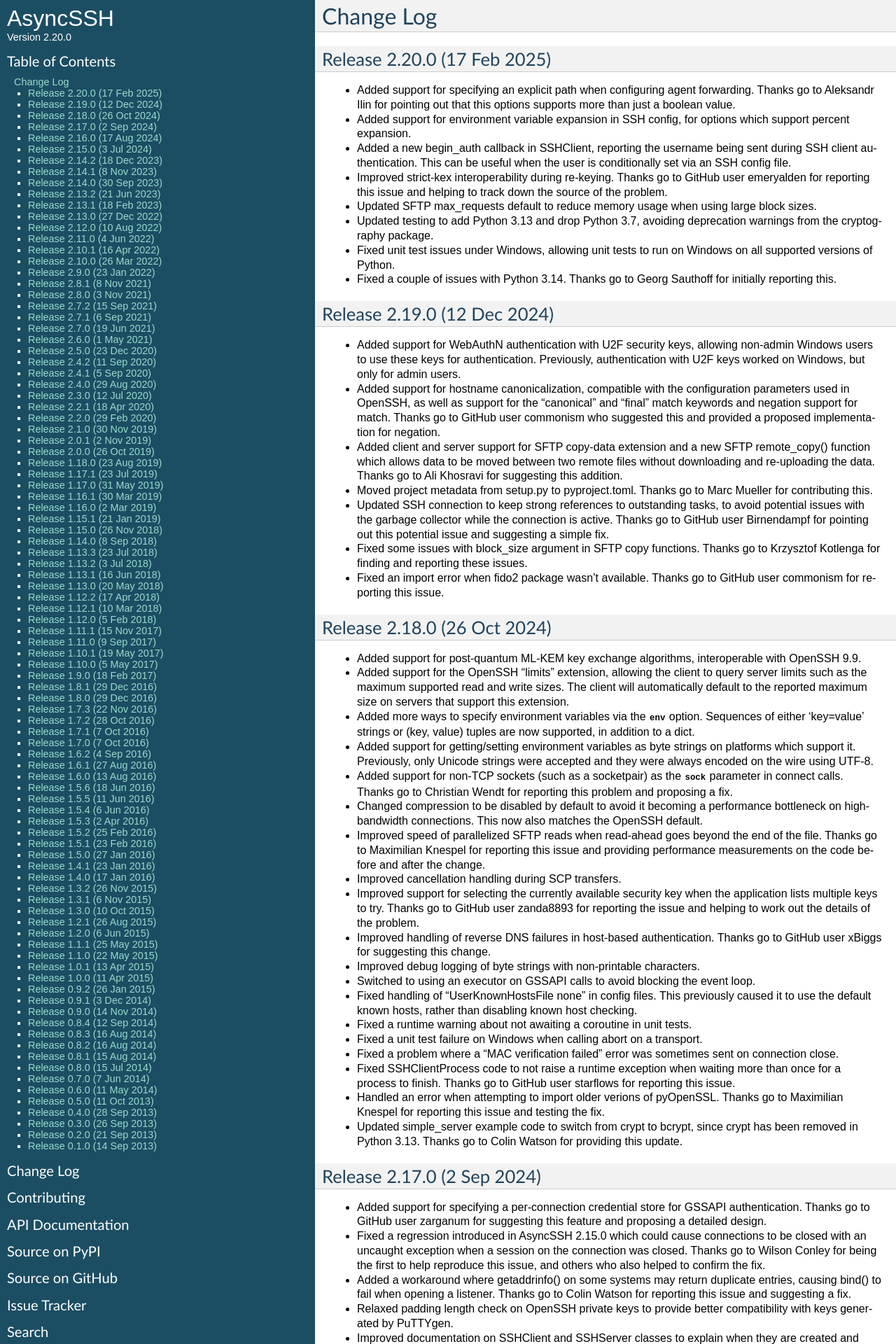
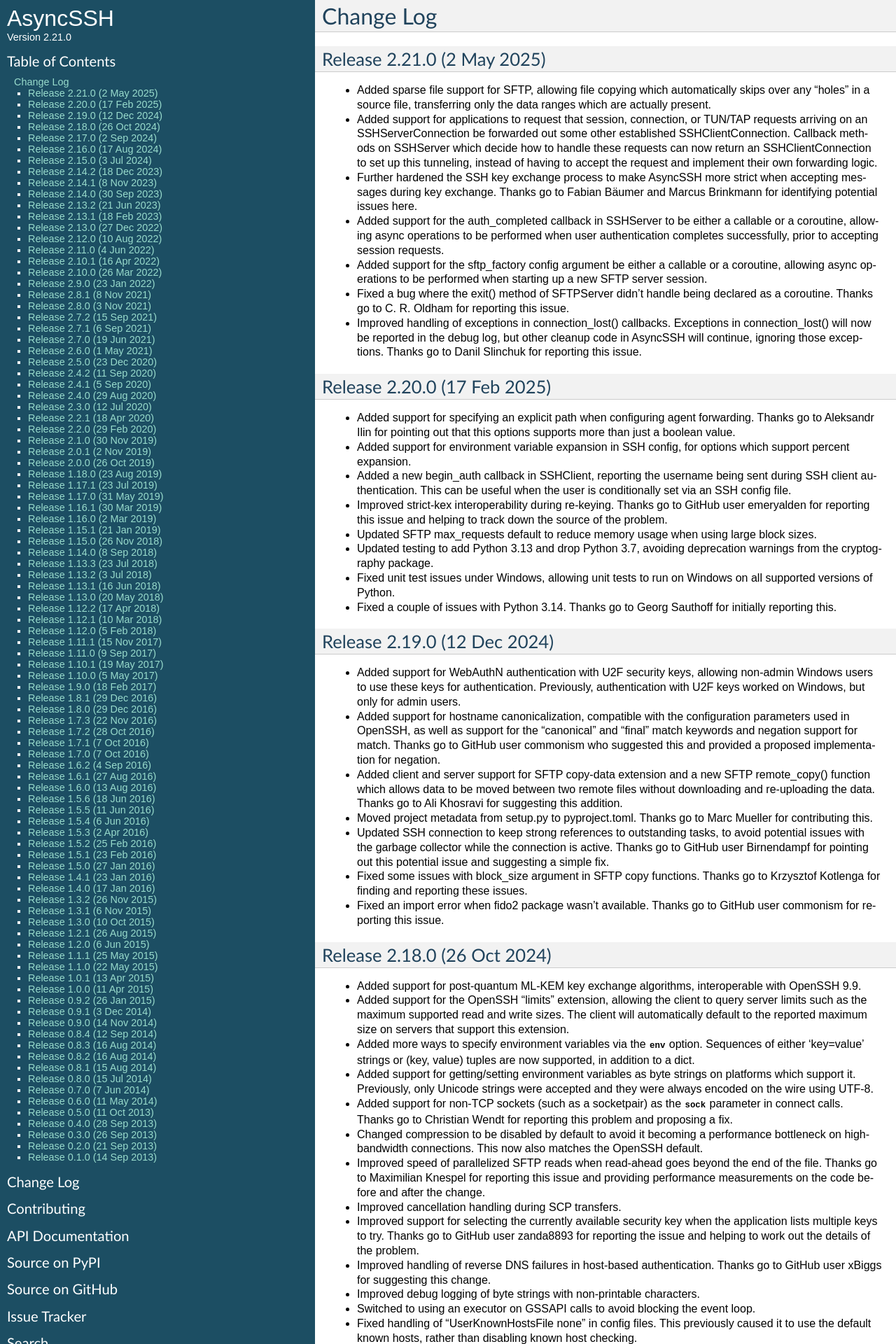
Before and after one commit to ronf/asyncssh, a Sphinx documentation site: the page built from docs/changes.rst, in a window 1280 px wide. Shown: the top 1920 px of the page at 70% size. Built offline with Sphinx 7.4.7, drawn with Linux system fonts in a browser that asks for light colours.

Commit message:
Bump version number up to 2.21.0 and update change log

```diff
--- a/asyncssh/version.py
+++ b/asyncssh/version.py
@@ -26,4 +26,4 @@ __author_email__ = 'ronf@timeheart.net'
 
 __url__ = 'http://asyncssh.timeheart.net'
 
-__version__ = '2.20.0'
+__version__ = '2.21.0'
--- a/docs/changes.rst
+++ b/docs/changes.rst
@@ -2,6 +2,44 @@
 
 Change Log
 ==========
+
+Release 2.21.0 (2 May 2025)
+---------------------------
+
+* Added sparse file support for SFTP, allowing file copying which
+  automatically skips over any "holes" in a source file, transferring
+  only the data ranges which are actually present.
+
+* Added support for applications to request that session, connection,
+  or TUN/TAP requests arriving on an SSHServerConnection be forwarded
+  out some other established SSHClientConnection. Callback methods on
+  SSHServer which decide how to handle these requests can now return
+  an SSHClientConnection to set up this tunneling, instead of having
+  to accept the request and implement their own forwarding logic.
+
+* Further hardened the SSH key exchange process to make AsyncSSH
+  more strict when accepting messages during key exchange. Thanks
+  go to Fabian Bäumer and Marcus Brinkmann for identifying potential
+  issues here.
+
+* Added support for the auth_completed callback in SSHServer to
+  be either a callable or a coroutine, allowing async operations
+  to be performed when user authentication completes successfully,
+  prior to accepting session requests.
+
+* Added support for the sftp_factory config argument be either a
+  callable or a coroutine, allowing async operations to be performed
+  when starting up a new SFTP server session.
+
+* Fixed a bug where the exit() method of SFTPServer didn't handle
+  being declared as a coroutine. Thanks go to C. R. Oldham for
+  reporting this issue.
+
+* Improved handling of exceptions in connection_lost() callbacks.
+  Exceptions in connection_lost() will now be reported in the
+  debug log, but other cleanup code in AsyncSSH will continue,
+  ignoring those exceptions. Thanks go to Danil Slinchuk for
+  reporting this issue.
 
 Release 2.20.0 (17 Feb 2025)
 ----------------------------
```
